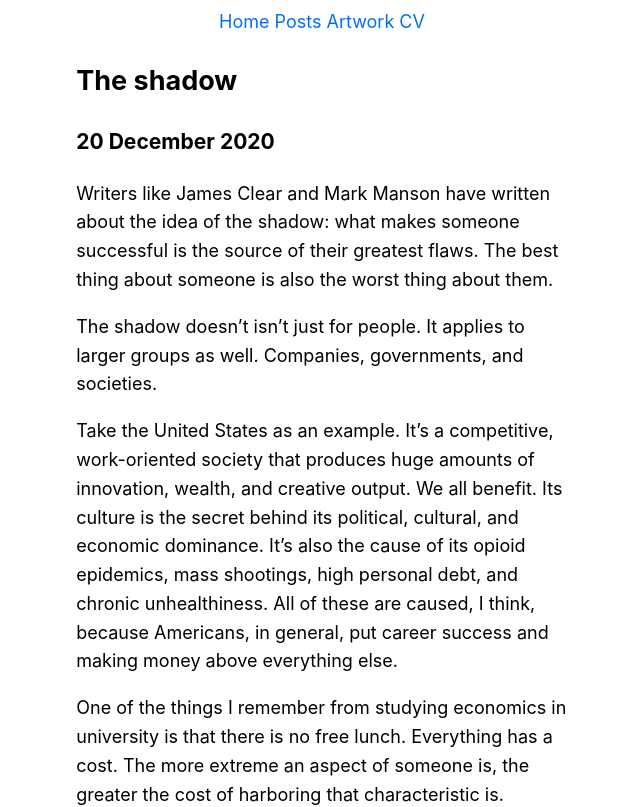
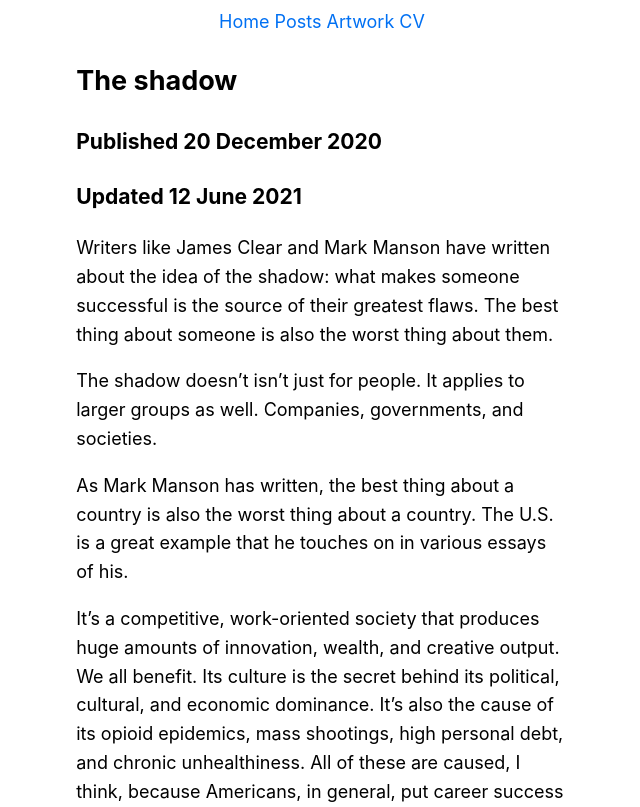
Before and after one commit to apbryant/website, a Next.js app: page /posts/shadow in a window 1280 px wide. Shown: the top 807 px of the page, without its empty margins (318-958 px from the left). Built offline with nearby package versions, Linux system fonts and the light colour scheme.

Commit message:
Update shadow post

```diff
--- a/pages/posts/shadow.js
+++ b/pages/posts/shadow.js
@@ -37,12 +37,15 @@ export default function Shadow() {
 
       <article>
         <h2>The shadow</h2>
-        <h3>20 December 2020</h3>
+        <h3>Published 20 December 2020</h3>
+        <h3>Updated 12 June 2021</h3>
         <p>Writers like James Clear and Mark Manson have written about the idea of the shadow: what makes someone successful is the source of their greatest flaws. The best thing about someone is also the worst thing about them.</p>
 
 <p>The shadow doesn’t isn’t just for people. It applies to larger groups as well. Companies, governments, and societies.</p>
 
-<p>Take the United States as an example. It’s a competitive, work-oriented society that produces huge amounts of innovation, wealth, and creative output. We all benefit. Its culture is the secret behind its political, cultural, and economic dominance. It’s also the cause of its opioid epidemics, mass shootings, high personal debt, and chronic unhealthiness. All of these are caused, I think, because Americans, in general, put career success and making money above everything else.</p>
+<p>As Mark Manson has written, the best thing about a country is also the worst thing about a country. The U.S. is a great example that he touches on in various essays of his.</p>
+
+<p>It’s a competitive, work-oriented society that produces huge amounts of innovation, wealth, and creative output. We all benefit. Its culture is the secret behind its political, cultural, and economic dominance. It’s also the cause of its opioid epidemics, mass shootings, high personal debt, and chronic unhealthiness. All of these are caused, I think, because Americans, in general, put career success and making money above everything else. The best thing is also the worst thing.</p>
 
 <p>One of the things I remember from studying economics in university is that there is no free lunch. Everything has a cost. The more extreme an aspect of someone is, the greater the cost of harboring that characteristic is.</p>
 
```
